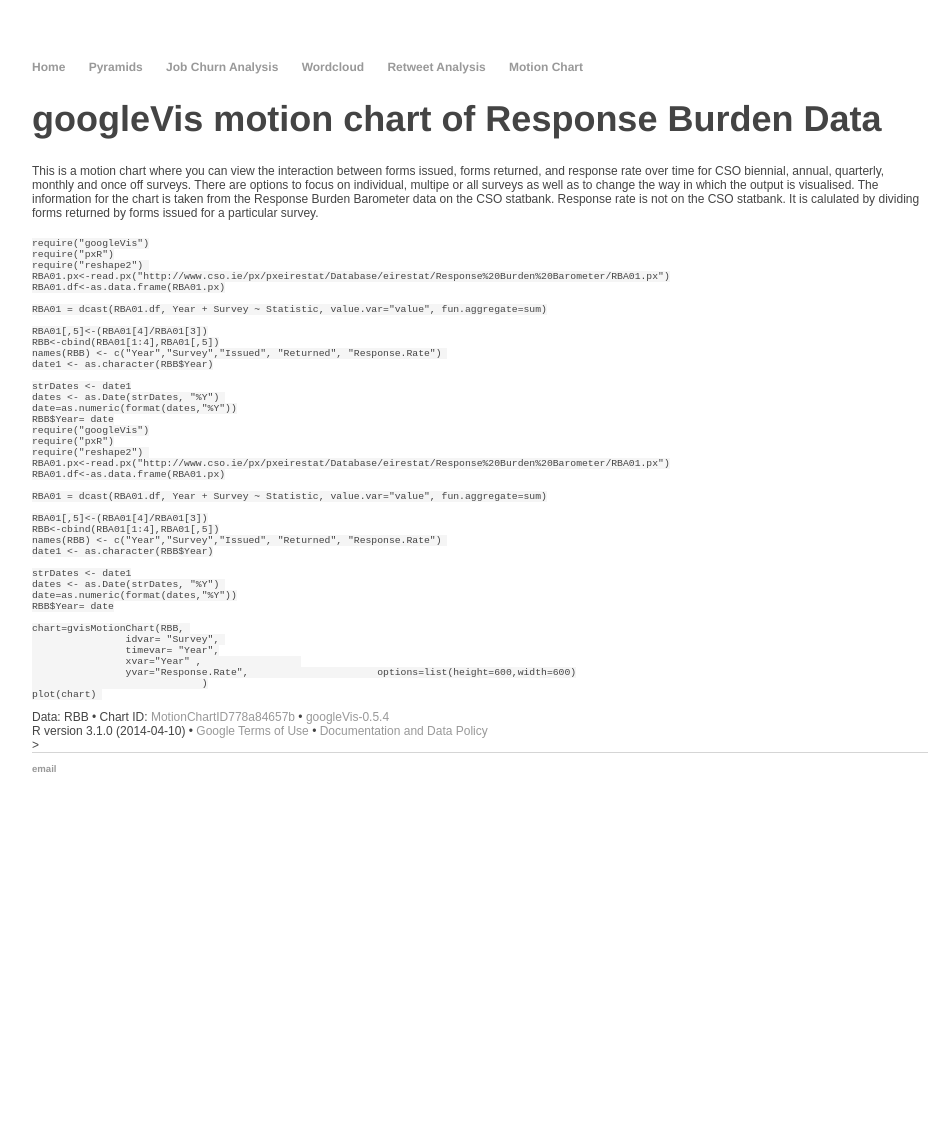
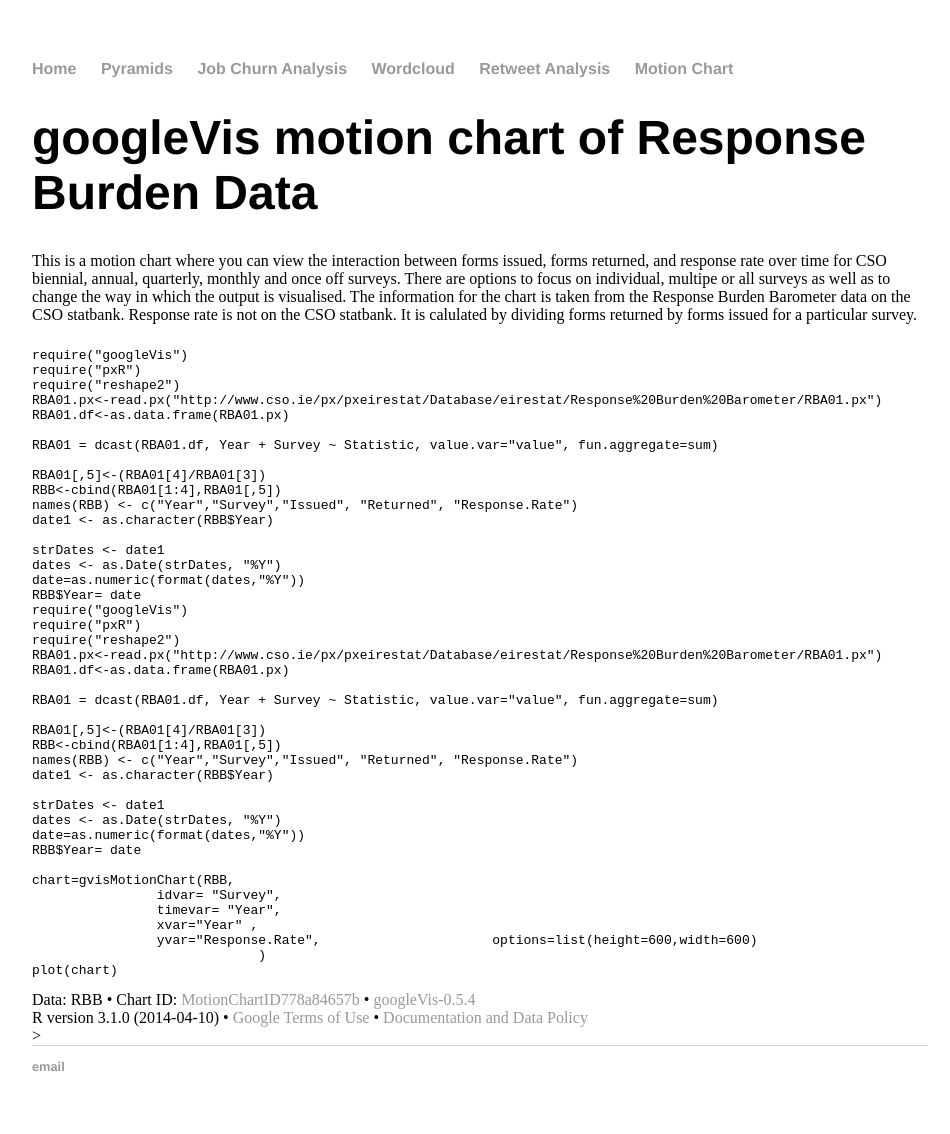
Before and after one commit to CorkDataAnalytics/CorkDataAnalytics.github.io, a Jekyll site: the page built from Motion/index.html, in a window 1280 px wide. Shown: the whole page, without its empty margins (160-1110 px from the left). Built offline with Jekyll 4.4.1, drawn with Linux system fonts in a browser that asks for light colours; comment, search, counter and statistics services are not loaded; before the commit the page ends 900 px from its top, so only the background shows below that.

Commit message:
Update index.html

```diff
--- a/Motion/index.html
+++ b/Motion/index.html
@@ -1,23 +1,7 @@
 ---
 layout: default
 ---
-<body>
 
-<style type="text/css">
-.main-container {
-  max-width: 1500px;
-  margin-left: auto;
-  margin-right: auto;
-}
-code {
-  color: inherit;
-  background-color: rgba(0, 0, 0, 0.04);
-}
-img {
-  max-width:100%;
-  height: auto;
-}
-</style>
 <div id="googlevis-motion-chart-of-response-burden-data" class="section level1">
 <h1>googleVis motion chart of Response Burden Data</h1>
 <p><h2></h2>This is a motion chart where you can view the interaction between forms issued, forms returned, and response rate over time for CSO biennial, annual, quarterly, monthly and once off surveys. There are options to focus on individual, multipe or all surveys as well as to change the way in which the output is visualised. The information for the chart is taken from the Response Burden Barometer data on the CSO statbank. Response rate is not on the CSO statbank. It is calulated by dividing forms returned by forms issued for a particular survey.</h2></h2></p>
@@ -68,47 +52,10 @@ plot(chart) </code></pre>
 
 </div>
 
-<script>
-
-// add bootstrap table styles to pandoc tables
-$(document).ready(function () {
-  $('tr.header').parent('thead').parent('table').addClass('table table-condensed');
-});
-
-</script>
-
-<!-- dynamically load mathjax for compatibility with self-contained -->
-<script>
-  (function () {
-    var script = document.createElement("script");
-    script.type = "text/javascript";
-;
-    document.getElementsByTagName("head")[0].appendChild(script);
-  })();
-</script>
 
 
 
-<head>
 <title>MotionChartID778a84657b</title>
-<meta http-equiv="content-type" content="text/html;charset=utf-8" />
-<style type="text/css">
-body {
-  color: #444444;
-  font-family: Arial,Helvetica,sans-serif;
-  font-size: 75%;
-  }
-  a {
-
- <!-- MotionChart generated in R 3.1.0 by googleVis 0.5.4 package -->
-<!-- Tue Jun 09 23:09:50 2015 -->  color: #4D87C7;
-  text-decoration: none;
-}
-</style>
-</head>
-<body>
-
-
 <!-- jsHeader -->
 <script type="text/javascript">
 
@@ -2990,7 +2937,7 @@ callbacks.shift()();
 } });
 }, 100);
 }
- </body>
+
 // jsFooter
 </script>
 
```
